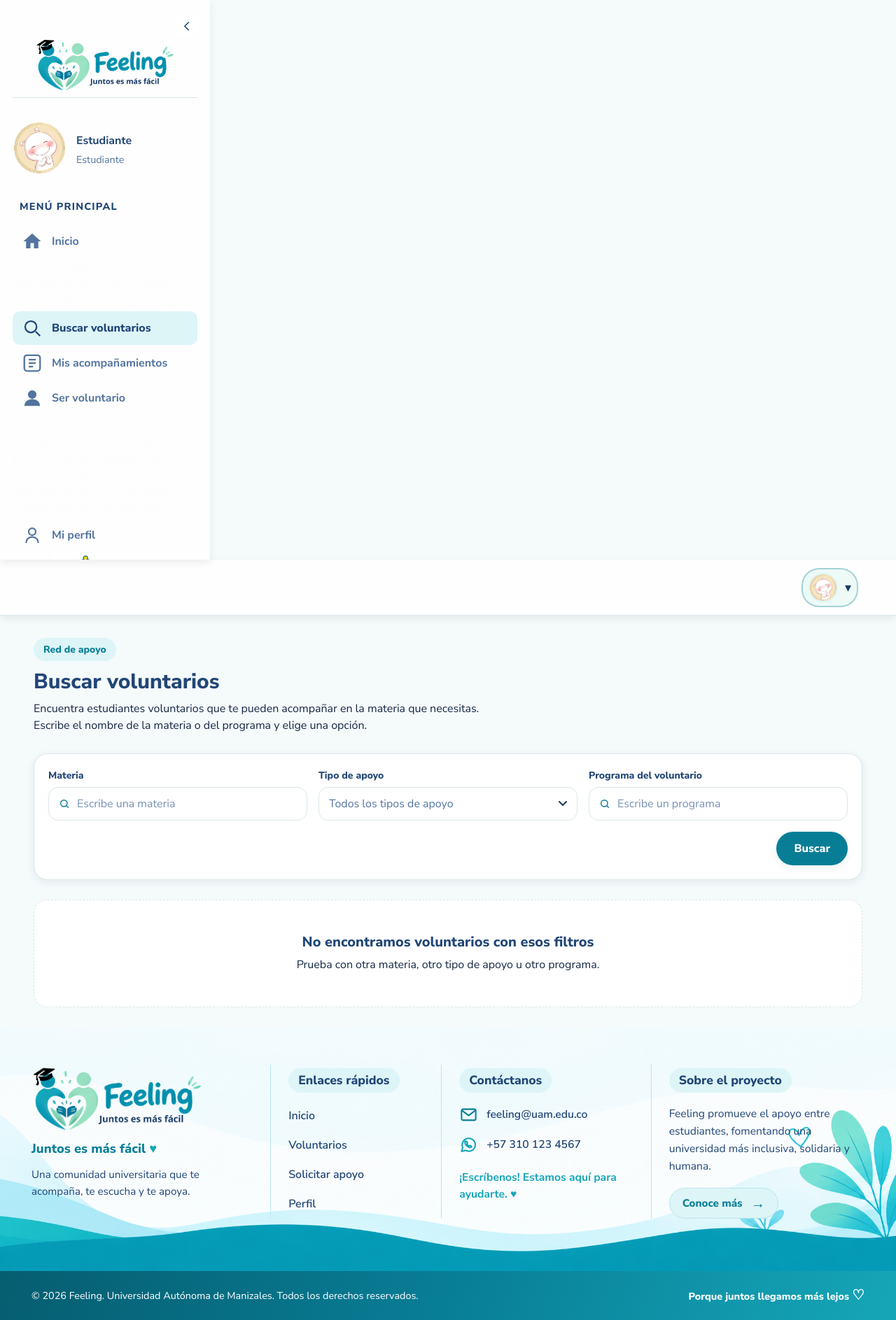
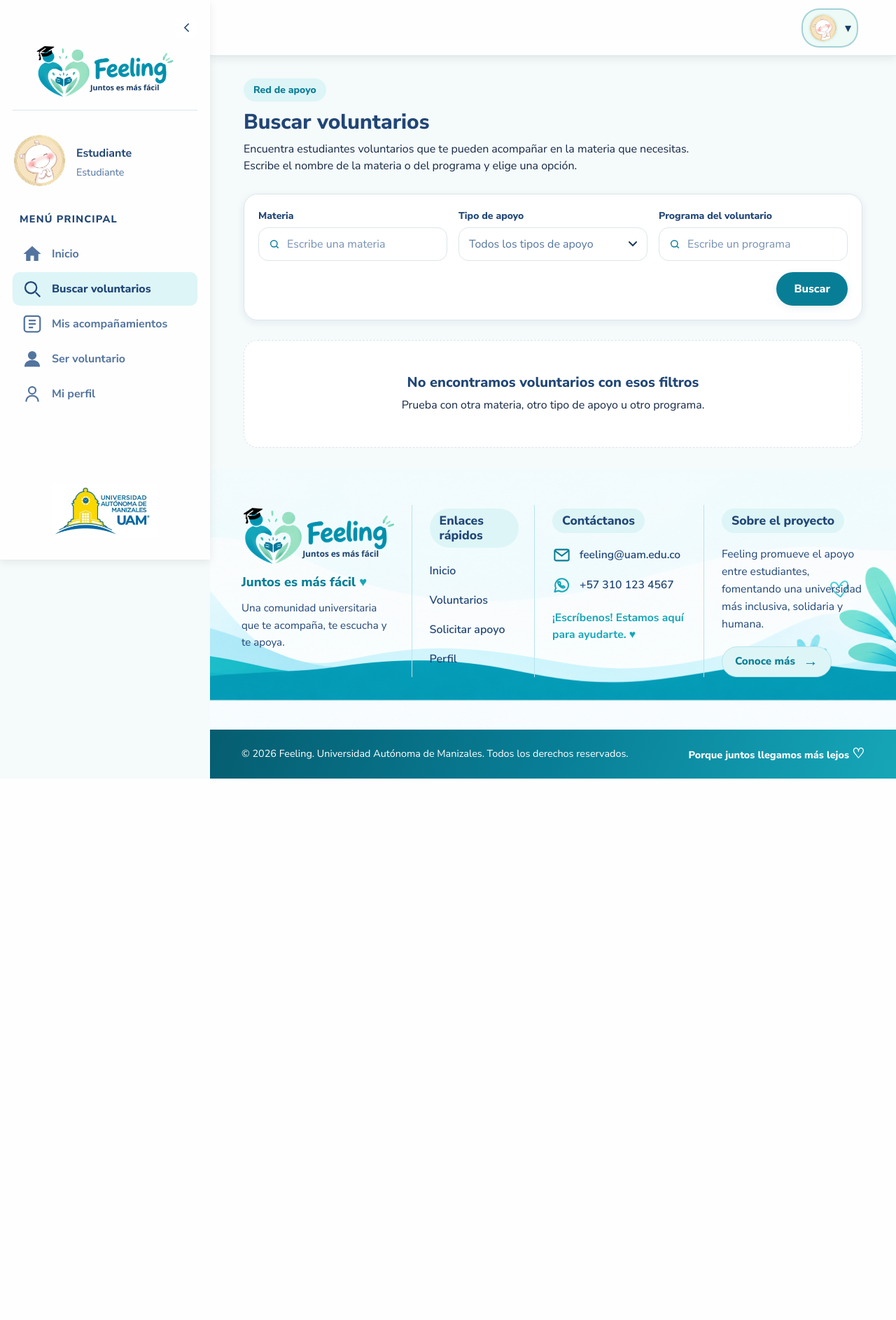
Before and after one commit to isabelladuquestrada-31/feeling, a Spring Boot app: page /voluntarios in a window 1280 px wide. Shown: the whole page at 70% size. After the commit the page ends 1113 px from the top, so only its background shows below. Run offline with Spring Boot 4, Linux system fonts and the light colour scheme; data that the repository does not hold is empty.

Commit message:
SCRUM-43: resolver conflictos en interno.css y sidebar

```diff
--- a/src/main/resources/static/css/interno.css
+++ b/src/main/resources/static/css/interno.css
@@ -1394,17 +1394,10 @@
     }
 }
 
-<<<<<<< HEAD
-/* ==========================================================
-   ESTRUCTURA DE LAS PÁGINAS INTERNAS
-   El menú lateral y el contenido quedan lado a lado.
-   ========================================================== */
-=======
 /* 4. ESTRUCTURA DE LAS PÁGINAS INTERNAS
 
    El menú lateral y el contenido quedan lado a lado.
    */
->>>>>>> 3037afd (SCRUM-43: actualizar plantilla interna y navegación)
 
 .app-shell {
     display: flex;
@@ -1422,13 +1415,3 @@
     flex: 1;
     padding: 32px clamp(16px, 4vw, 48px);
 }
-<<<<<<< HEAD
-
-/* El fondo del encabezado ocupa todo el ancho disponible,
-   ahora que el menú lateral ya no queda encima del contenido. */
-.app-shell .main-header {
-    background-size: cover;
-    background-position: center 60%;
-}
-=======
->>>>>>> 3037afd (SCRUM-43: actualizar plantilla interna y navegación)
--- a/src/main/resources/templates/fragments/sidebar.html
+++ b/src/main/resources/templates/fragments/sidebar.html
@@ -250,18 +250,11 @@
 
                 </a>
 
-<<<<<<< HEAD
-                <!-- OPCIONES DEL ESTUDIANTE (el administrador tiene las suyas abajo) -->
-                <th:block th:unless="${usuarioRol == 'Administrador'}">
-
-                <!-- BUSCAR VOLUNTARIOS -->
-=======
                 <!-- OPCIONES DEL ESTUDIANTE: no se muestran al administrador, que
                      tiene las suyas más abajo. -->
                 <th:block th:unless="${usuarioRol == 'Administrador'}">
 
                 <!-- BUSCAR VOLUNTARIOS: abre la búsqueda de voluntarios. -->
->>>>>>> 3037afd (SCRUM-43: actualizar plantilla interna y navegación)
                 <a href="/voluntarios"
                    th:href="@{/voluntarios}"
                    class="sidebar__link"
@@ -338,12 +331,8 @@
 
                 </th:block>
 
-<<<<<<< HEAD
-                <!-- OPCIONES DEL ADMINISTRADOR -->
-=======
                 <!-- OPCIONES DEL ADMINISTRADOR: gestión de usuarios, visible solo
                      cuando el rol es Administrador. -->
->>>>>>> 3037afd (SCRUM-43: actualizar plantilla interna y navegación)
                 <a th:if="${usuarioRol == 'Administrador'}"
                    href="/admin/usuarios"
                    th:href="@{/admin/usuarios}"
@@ -370,11 +359,7 @@
 
                 </a>
 
-<<<<<<< HEAD
-                <!-- PERFIL -->
-=======
                 <!-- PERFIL: disponible para todos los roles. -->
->>>>>>> 3037afd (SCRUM-43: actualizar plantilla interna y navegación)
                 <a href="/perfil"
                    th:href="@{/perfil}"
                    class="sidebar__link"
```
